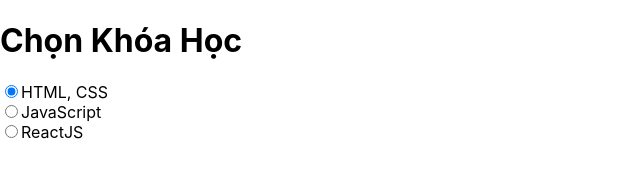
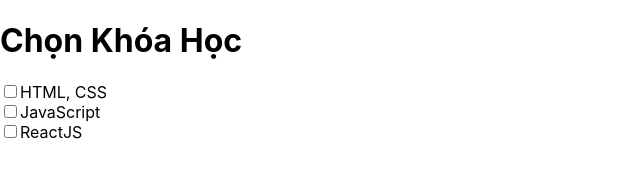
Before and after one commit to th4nh-phat09/ReactJS, a React (Create React App) app: page / in a window 1280 px wide. Shown: the top 188 px of the page, without its empty margins (0-640 px from the left). Built offline with nearby package versions, Linux system fonts and the light colour scheme.

Commit message:
2 way biding checkbox

```diff
--- a/src/App.js
+++ b/src/App.js
@@ -7,50 +7,28 @@
     { id: '2', text: 'JavaScript' },
     { id: '3', text: 'ReactJS' },
   ];
-  const [checked, setChecked] = useState('1'); // Lưu trữ ID của radio button được chọn
+  const [checked, setChecked] = useState([]); // Lưu trữ ID của radio button được chọn
 
   const handleClick = (id) => {
-      setChecked(id);
+     if(checked.includes(id)) {
+      setChecked(checked.filter(item => item !== id));
   }
+  else
+    setChecked(prev => [...prev, id]);
+}
 
   return (
     <div>
     <h1>Chọn Khóa Học</h1>
       {courses.map(course =>
         <div key={course.id}>
-          <input type="radio" checked={checked === course.id} onChange={()=>handleClick(course.id)}/>
+          <input type="Checkbox" checked={checked.includes(course.id)} onChange={()=>handleClick(course.id)}/>
           <label htmlFor={course.id}>{course.text}</label>
         </div>
       )}
     </div>
   )
 
-  // const [checked, setChecked] = useState(''); // Lưu trữ ID của radio button được chọn
-
-  // // Hàm xử lý khi người dùng chọn một radio button
-  // function handleChange(id) {
-  //   setChecked(id); // Cập nhật `checked` với `id` được chọn
- // }
-
-  // return (
-  //   <div>
-  //     <h1>Chọn khóa học</h1>
-  //     {courses.map(course => (
-  //       <div key={course.id}>
-  //         <input
-  //           type="radio"
-  //           id={course.id}
-  //           name="course"
-  //           value={course.id}
-  //           checked={checked === course.id}
-  //           onChange={() => handleChange(course.id)} // Gọi hàm handleChange khi chọn
-  //         />
-  //         <label htmlFor={course.id}>{course.text}</label>
-  //       </div>
-  //     ))}
-  //     <p>Khóa học đã chọn: {checked}</p>
-  //   </div>
-  // );
 }
 
 export default App;
```
